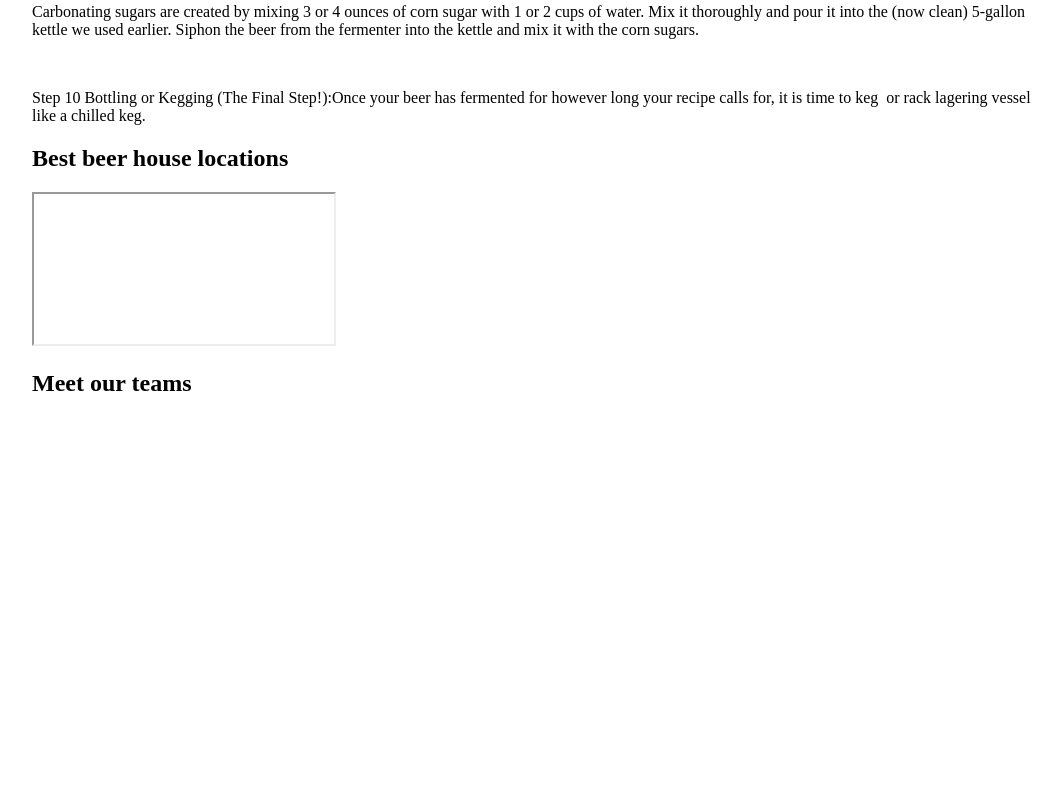
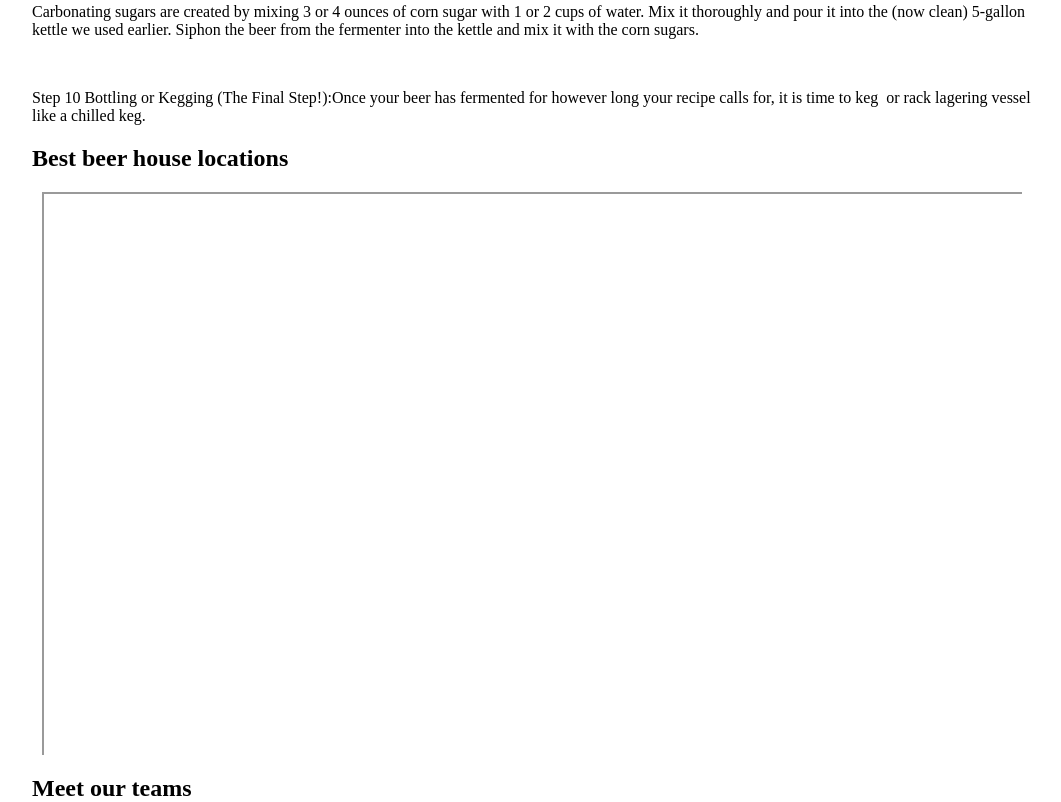
Before and after one commit to caesarbonicillo/beerbuddies-ITC-134, a plain HTML site: page index.html in a window 1280 px wide. Shown: the part 7744-8546 px from the top of the page, without its empty margins (108-1169 px from the left). Before the commit the page ends 8191 px from the top, so only its background shows below. Drawn offline with Linux system fonts and the light colour scheme.

Commit message:
Adds in Iframe cSS

```diff
--- a/styles.css
+++ b/styles.css
@@ -1,8 +1,9 @@
 header{
+
 
 }
 nav{
-    height: 50px;
+    height: 150px;
     line-height: 50px;
     background: #F79444;
     width: 100%;
@@ -14,6 +15,8 @@ main{
     width: 80%;
     max-width: 1000px;
     margin:50px auto;
+    height:900px;
+    margin-top: 50px;
 
 }
 
@@ -66,3 +69,20 @@ img.beertypes{
     width: 100%;
     max-width: 300px;
 }
+
+div.embed-container{
+    position: relative;
+    padding-bottom: 56.25%;
+    height: 0;
+    overflow: hidden;
+    margin: auto;
+    max-width: 98%;
+}
+
+div.embed-container iframe{
+    position: absolute;
+    top: 0;
+    left: 0;
+    width: 100%;
+    height: 100%;
+}
```
